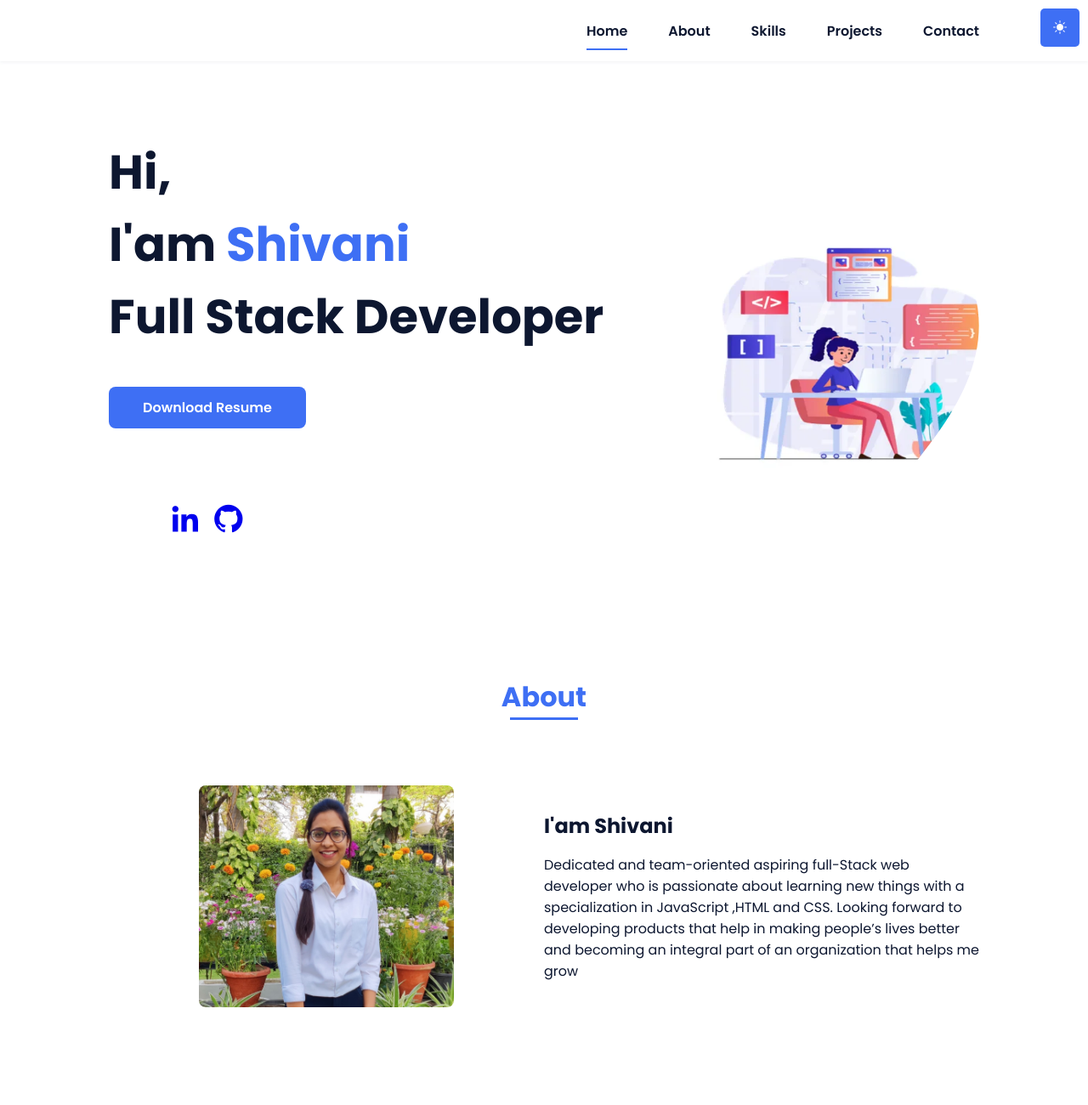
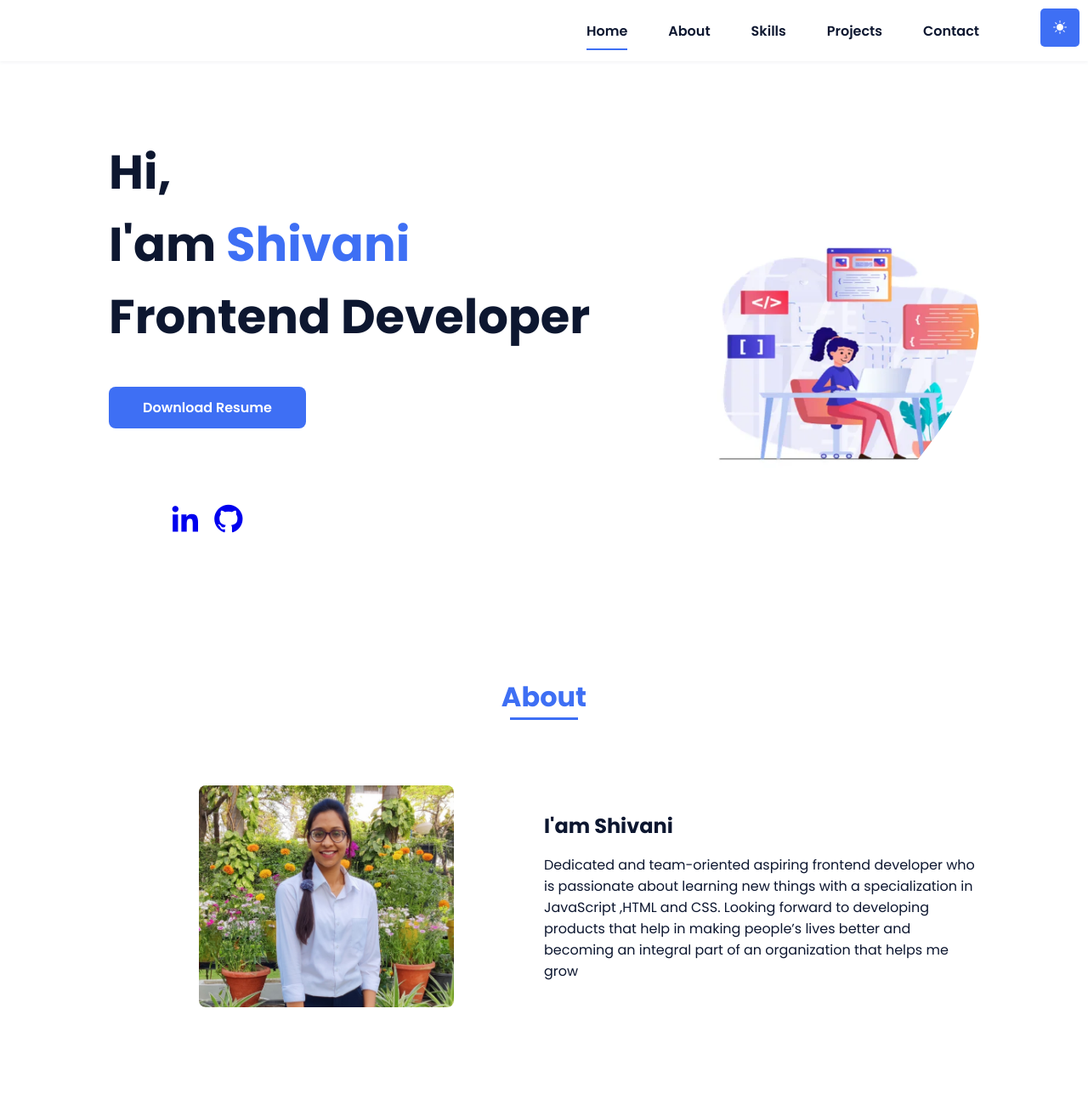
Before and after one commit to shivaniongit18/portfolio-responsive-shivani, a plain HTML site: page portfolio-responsive-shivani/index.html in a window 1280 px wide. Shown: the top 1300 px of the page at 85% size. Drawn offline with nearby package versions, Linux system fonts and the light colour scheme.

Commit message:
Update index.html

```diff
--- a/portfolio-responsive-shivani/index.html
+++ b/portfolio-responsive-shivani/index.html
@@ -46,7 +46,7 @@
         <!--===== HOME =====-->
         <section class="home bd-grid" id="home">
             <div class="home__data">
-                <h1 class="home__title">Hi,<br>I'am <span class="home__title-color">Shivani</span><br> Full Stack
+                <h1 class="home__title">Hi,<br>I'am <span class="home__title-color">Shivani</span><br> Frontend
                     Developer</h1>
 
                 <a href="" class="button">Download Resume</a>
@@ -89,7 +89,7 @@
 
                 <div>
                     <h2 class="about__subtitle">I'am Shivani</h2>
-                    <p class="about__text">Dedicated and team-oriented aspiring full-Stack web developer who is passionate about learning new things with a specialization in JavaScript ,HTML and CSS. Looking forward to developing products that help in making people’s lives better and becoming an integral part of an organization that helps me grow</p>
+                    <p class="about__text">Dedicated and team-oriented aspiring frontend developer who is passionate about learning new things with a specialization in JavaScript ,HTML and CSS. Looking forward to developing products that help in making people’s lives better and becoming an integral part of an organization that helps me grow</p>
                 </div>
             </div>
         </section>
```
